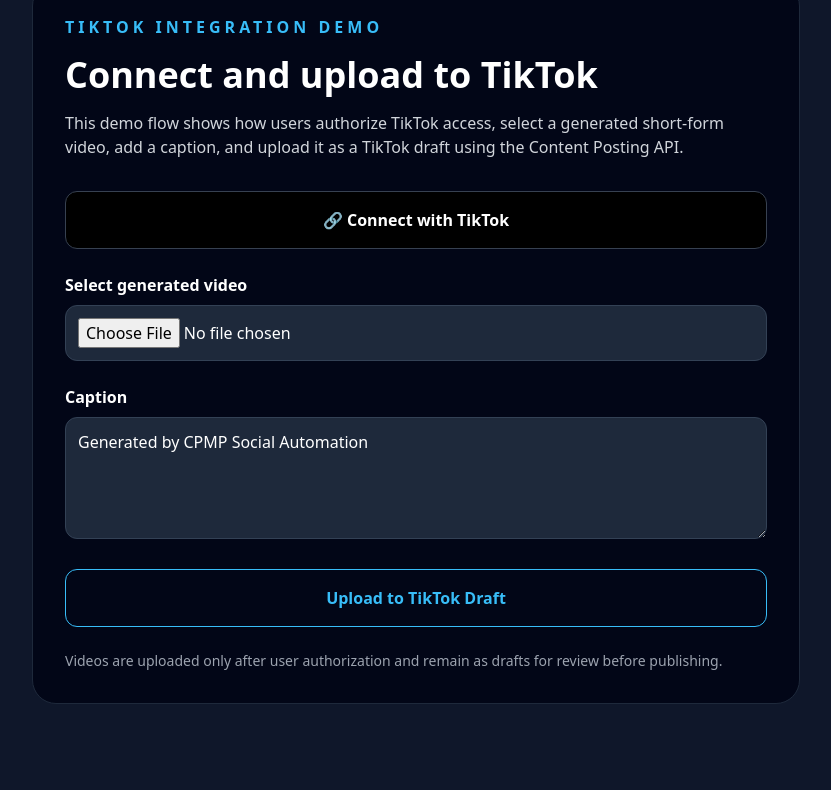
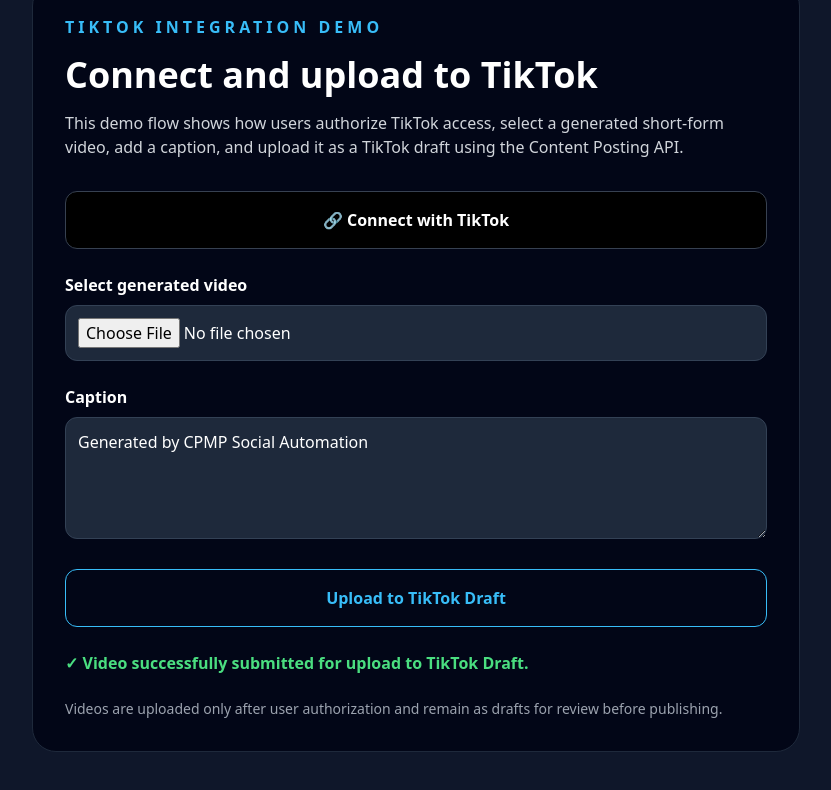
Before and after one commit to Borthogony/cpmp-social-automation, a plain HTML site: page index.html in a window 1280 px wide. Both pictures are taken after a click on the button "Upload to TikTok Draft". Shown: the part 914-1704 px from the top of the page, without its empty margins (224-1055 px from the left). Drawn offline with nearby package versions, Linux system fonts and the light colour scheme.

Commit message:
Add upload success message

```diff
--- a/index.html
+++ b/index.html
@@ -117,9 +117,19 @@
         <textarea class="w-full bg-slate-800 border border-slate-700 rounded-xl p-3" rows="4">Generated by CPMP Social Automation</textarea>
       </div>
 
-      <button class="w-full border border-sky-400 text-sky-400 px-6 py-4 rounded-xl font-semibold">
+      <button
+        onclick="showSuccess()"
+        class="w-full border border-sky-400 text-sky-400 px-6 py-4 rounded-xl font-semibold hover:bg-sky-400 hover:text-black transition"
+      >
         Upload to TikTok Draft
       </button>
+
+      <p
+        id="success-message"
+        class="hidden mt-4 text-green-400 font-semibold"
+      >
+        ✓ Video successfully submitted for upload to TikTok Draft.
+      </p>
 
       <p class="text-sm text-gray-400">
         Videos are uploaded only after user authorization and remain as drafts for review before publishing.
@@ -128,6 +138,11 @@
   </div>
 </section>
 
+<script>
+function showSuccess() {
+    document.getElementById("success-message").classList.remove("hidden");
+}
 
+</script>
 </body>
 </html>
```
